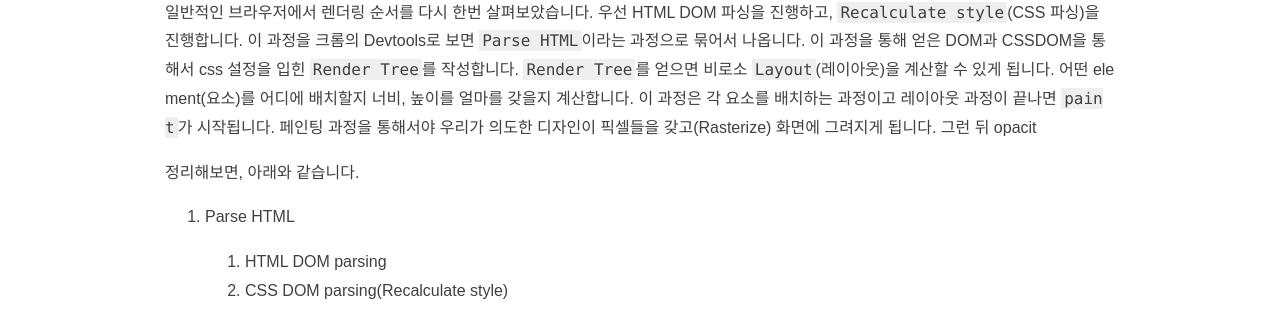
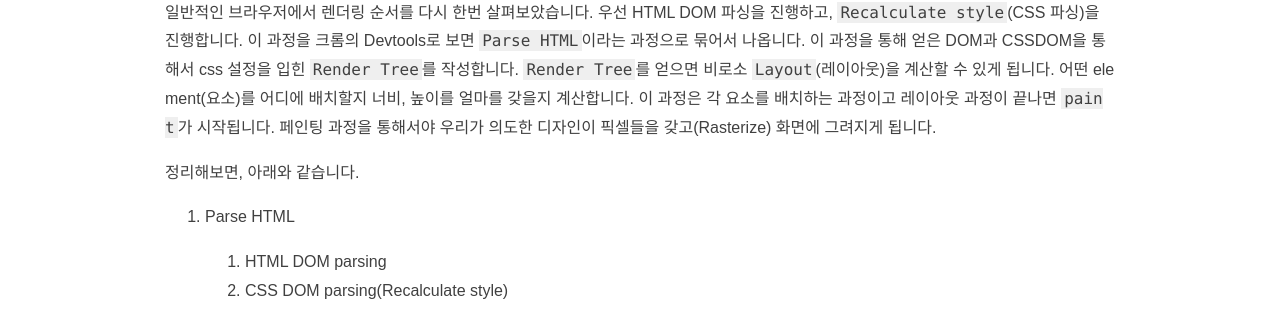
Before and after one commit to Luavis/luavis.github.io, a Jekyll site: the page built from _posts/server/2017-05-17-is-css3-transform-is-better-choice.md, in a window 1280 px wide and 900 px high, scrolled down 738 px. Shown: the part 141-450 px from the top of the window. Built offline with Jekyll 4.4.1, drawn with Linux system fonts in a browser that asks for light colours; some web fonts are replaced; comment, search, counter and statistics services are not loaded.

Commit message:
Edit typo

```diff
--- a/_includes/footer.html
+++ b/_includes/footer.html
@@ -9,20 +9,20 @@
             {% if site.github_username %}
               <li>
                 <a href="https://github.com/{{ site.github_username }}">
-                  <img src="{{ "static/image/github-social-logo.png" | prepend: site.baseurl }}" alt="github">
+                  <img src="{{ "/static/image/github-social-logo.png" | prepend: site.baseurl }}" alt="github">
                 </a>
               </li>
             {% endif %}
             {% if site.facebook_username %}
               <li>
                 <a href="https://facebook.com/{{ site.facebook_username }}">
-                  <img src="{{ "static/image/facebook-social-logo.png" | prepend: site.baseurl }}" alt="facebook">
+                  <img src="{{ "/static/image/facebook-social-logo.png" | prepend: site.baseurl }}" alt="facebook">
                 </a>
               </li>
             {% endif %}
               <li>
                 <a href="{{ site_url }}/feed.xml" rel="alternate" type="application/rss+xml">
-                  <img src="{{ "static/image/rss-social-logo.png" | prepend: site.baseurl }}" alt="rss">
+                  <img src="{{ "/static/image/rss-social-logo.png" | prepend: site.baseurl }}" alt="rss">
                 </a>
               </li>
           </ul>
--- a/_posts/server/2017-05-17-is-css3-transform-is-better-choice.md
+++ b/_posts/server/2017-05-17-is-css3-transform-is-better-choice.md
@@ -13,7 +13,7 @@ image: /assets/js-html-pipline.jpg
 
 ## 크롬의 렌더링 순서
 
-일반적인 브라우저에서 렌더링 순서를 다시 한번 살펴보았습니다. 우선 HTML DOM 파싱을 진행하고, `Recalculate style`(CSS 파싱)을 진행합니다. 이 과정을 크롬의 Devtools로 보면 `Parse HTML`이라는 과정으로 묶어서 나옵니다. 이 과정을 통해 얻은 DOM과 CSSDOM을 통해서 css 설정을 입힌 `Render Tree`를 작성합니다. `Render Tree`를 얻으면 비로소 `Layout`(레이아웃)을 계산할 수 있게 됩니다. 어떤 element(요소)를 어디에 배치할지 너비, 높이를 얼마를 갖을지 계산합니다. 이 과정은 각 요소를 배치하는 과정이고 레이아웃 과정이 끝나면 `paint`가 시작됩니다. 페인팅 과정을 통해서야 우리가 의도한 디자인이 픽셀들을 갖고(Rasterize) 화면에 그려지게 됩니다. 그런 뒤 opacit
+일반적인 브라우저에서 렌더링 순서를 다시 한번 살펴보았습니다. 우선 HTML DOM 파싱을 진행하고, `Recalculate style`(CSS 파싱)을 진행합니다. 이 과정을 크롬의 Devtools로 보면 `Parse HTML`이라는 과정으로 묶어서 나옵니다. 이 과정을 통해 얻은 DOM과 CSSDOM을 통해서 css 설정을 입힌 `Render Tree`를 작성합니다. `Render Tree`를 얻으면 비로소 `Layout`(레이아웃)을 계산할 수 있게 됩니다. 어떤 element(요소)를 어디에 배치할지 너비, 높이를 얼마를 갖을지 계산합니다. 이 과정은 각 요소를 배치하는 과정이고 레이아웃 과정이 끝나면 `paint`가 시작됩니다. 페인팅 과정을 통해서야 우리가 의도한 디자인이 픽셀들을 갖고(Rasterize) 화면에 그려지게 됩니다.
 
 정리해보면, 아래와 같습니다.
 
```
